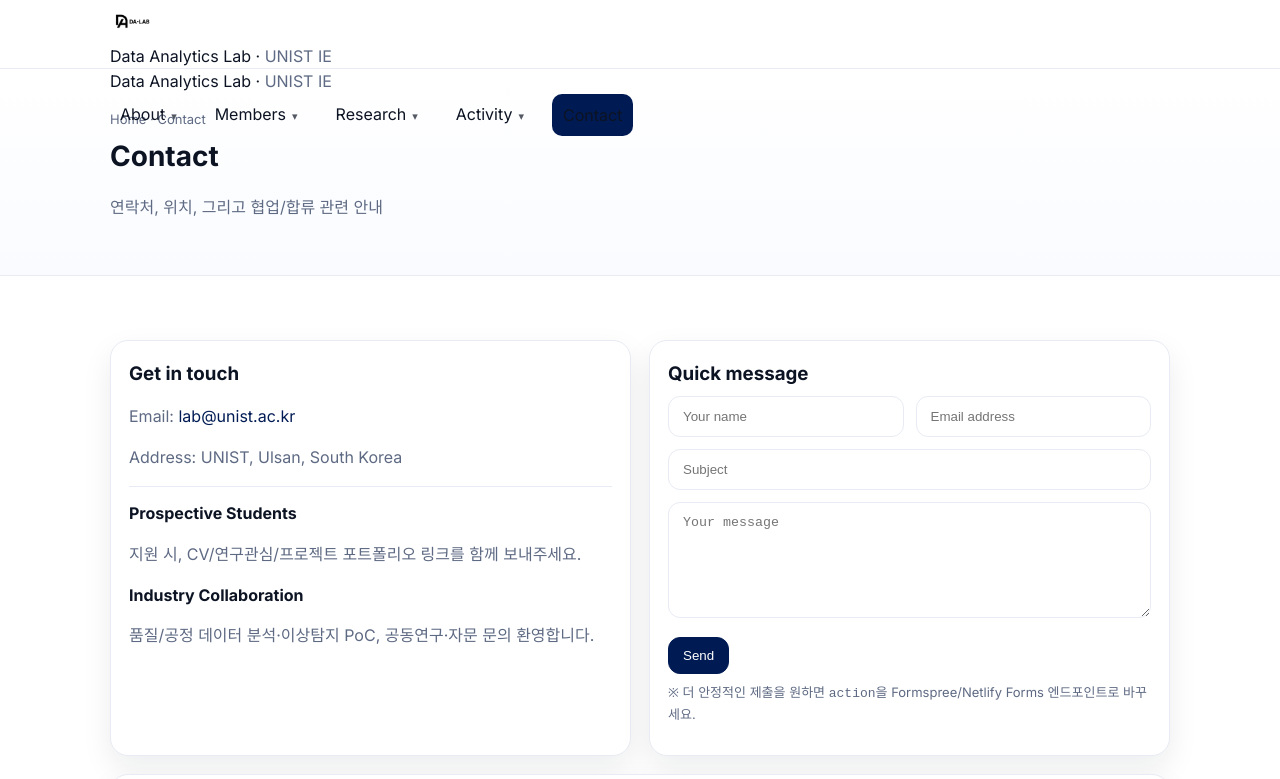
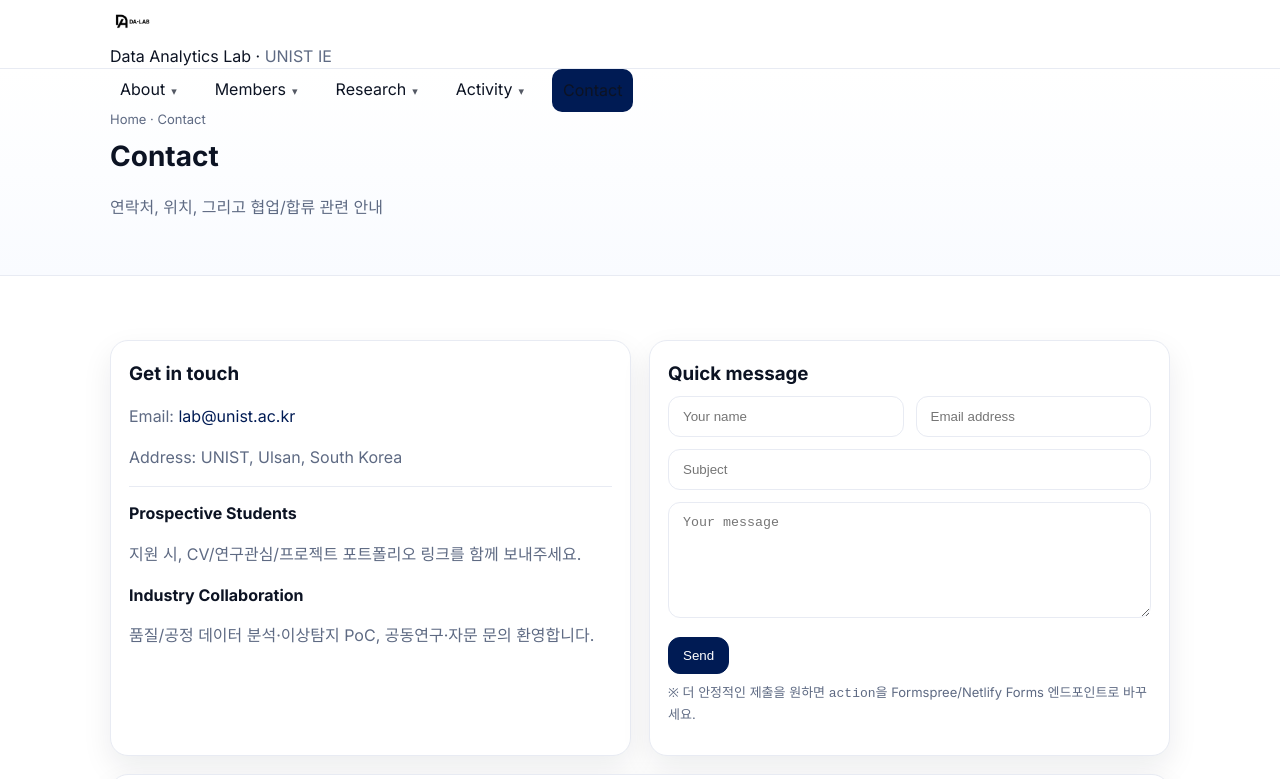
Before and after one commit to UNIST-DA/unist-da.github.io, a Jekyll site: the page built from contact/index.html, in a window 1280 px wide and 1333 px high. Shown: the top 779 px of the window. Built offline with Jekyll 4.4.1, drawn with Linux system fonts in a browser that asks for light colours.

Commit message:
Update header.html

```diff
--- a/_includes/header.html
+++ b/_includes/header.html
@@ -1,62 +1,59 @@
 <header>
   <div class="container nav" id="navbar">
-    <!-- 브랜드: 메인으로 -->
+    <!-- Brand: PNG만 사용 (박스 없음) -->
     <a class="brand brand-link" href="{{ '/' | relative_url }}">
-      <a class="brand brand-link" href="{{ '/' | relative_url }}">
-        <img class="brand-img"
-             src="{{ '/assets/hero/LabSign.png?v=' | append: site.github.build_revision | relative_url }}"
-             alt="Data Analytics Lab logo" loading="eager" decoding="async">
-        <div>Data Analytics Lab · <span class="muted">UNIST IE</span></div>
-      </a>
-      <div>Data Analytics Lab · <span class="muted">UNIST IE</span></div>
+      <img class="brand-img"
+           src="{{ '/assets/hero/LabSign.png' | relative_url }}"
+           alt="DA-Lab logo" loading="eager" decoding="async">
+      <span class="brand-text">Data Analytics Lab · <span class="muted">UNIST IE</span></span>
     </a>
+
     <button class="menu-btn" aria-label="Toggle Menu"
             onclick="document.getElementById('navbar').classList.toggle('open')">☰</button>
 
     <ul>
-      <!-- About: 첫 하위(Introduction)로 이동 -->
+      <!-- About: 첫 하위 -->
       <li class="has-dd">
         <a href="{{ '/about.html' | relative_url }}">About</a>
         <button class="dd-toggle" aria-label="Open submenu"></button>
-        <ul class="dropdown" role="menu" aria-label="About submenu">
-          <li><a href="{{ '/about.html' | relative_url }}">Introduction</a></li>
-          <li><a href="{{ '/location.html' | relative_url }}">Location</a></li>
+        <ul class="dropdown" role="menu">
+          <li><a href="{{ '/about.html'   | relative_url }}">Introduction</a></li>
+          <li><a href="{{ '/location.html'| relative_url }}">Location</a></li>
         </ul>
       </li>
 
-      <!-- Members: 첫 하위(Professor)로 이동 -->
+      <!-- Members: 첫 하위 -->
       <li class="has-dd">
         <a href="{{ '/members/professor/' | relative_url }}">Members</a>
         <button class="dd-toggle" aria-label="Open submenu"></button>
-        <ul class="dropdown" role="menu" aria-label="Members submenu">
+        <ul class="dropdown" role="menu">
           <li><a href="{{ '/members/professor/' | relative_url }}">Professor</a></li>
           <li><a href="{{ '/members/students/'  | relative_url }}">Students</a></li>
           <li><a href="{{ '/members/alumni/'    | relative_url }}">Alumni</a></li>
         </ul>
       </li>
 
-      <!-- Research: 첫 하위(Projects)로 이동 -->
+      <!-- Research: 첫 하위 -->
       <li class="has-dd">
         <a href="{{ '/research/projects/' | relative_url }}">Research</a>
         <button class="dd-toggle" aria-label="Open submenu"></button>
-        <ul class="dropdown" role="menu" aria-label="Research submenu">
+        <ul class="dropdown" role="menu">
           <li><a href="{{ '/research/projects/'     | relative_url }}">Projects</a></li>
           <li><a href="{{ '/research/publications/' | relative_url }}">Publications</a></li>
         </ul>
       </li>
 
-      <!-- Activity: 첫 하위( Lab Seminar )로 이동 -->
+      <!-- Activity: 첫 하위 -->
       <li class="has-dd">
         <a href="{{ '/activity/Lab%20Seminar/' | relative_url }}">Activity</a>
         <button class="dd-toggle" aria-label="Open submenu"></button>
-        <ul class="dropdown" role="menu" aria-label="Activity submenu">
+        <ul class="dropdown" role="menu">
           <li><a href="{{ '/activity/Lab%20Seminar/' | relative_url }}">Lab Seminar</a></li>
           <li><a href="{{ '/activity/Lab%20News/'    | relative_url }}">Lab News</a></li>
           <li><a href="{{ '/activity/Lab%20Events/'  | relative_url }}">Lab Events</a></li>
         </ul>
       </li>
 
-      <!-- Contact -->
       <li><a class="nav-cta" href="{{ '/contact/' | relative_url }}">Contact</a></li>
     </ul>
   </div>
```
